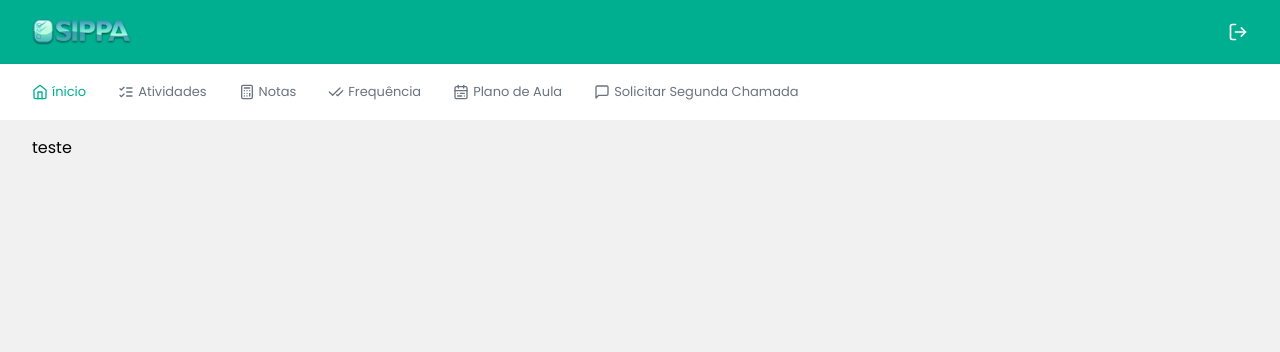
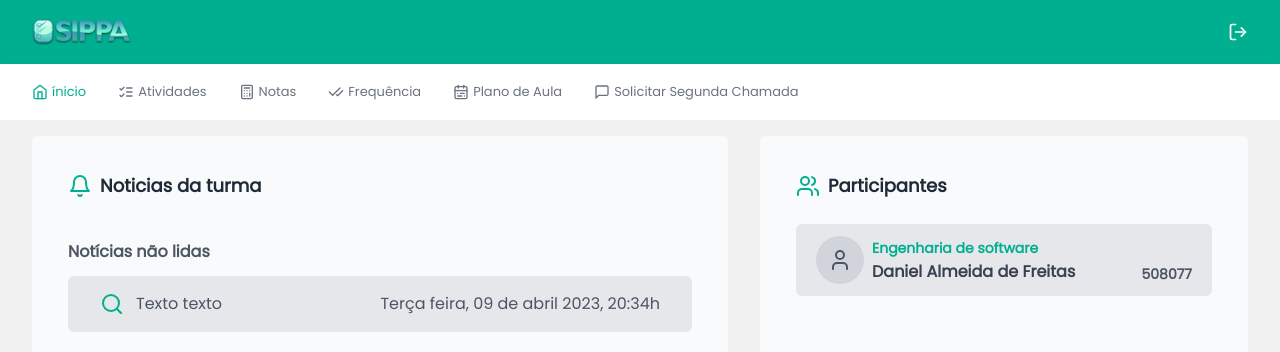
Before and after one commit to danielft2/sippa-2, a Next.js app: page /aplication/subjects/1 in a window 1280 px wide. Shown: the top 352 px of the page. Built offline with nearby package versions, Linux system fonts and the light colour scheme.

Commit message:
feat: menus de subjects

```diff
--- /dev/null
+++ b/src/app/aplication/subjects/[id]/components/CardNews.tsx
@@ -0,0 +1,17 @@
+import { Search } from 'lucide-react';
+
+export default function CardNews() {
+   return (
+      <div className="flex w-full flex-shrink-0 justify-between py-4 px-8 bg-gray-200 rounded-md">
+         <div className="flex gap-3">
+            <Search className="text-green-400"></Search>
+            <p className="text-gray-600">Texto texto</p>
+         </div>
+         <div>
+            <p className="text-gray-600">
+               Terça feira, 09 de abril 2023, 20:34h
+            </p>
+         </div>
+      </div>
+   );
+}
--- /dev/null
+++ b/src/app/aplication/subjects/[id]/components/CardPerson.tsx
@@ -0,0 +1,32 @@
+import { UserIcon } from 'lucide-react';
+
+interface Props {
+   backgroundDark: boolean;
+}
+
+export default function CardPerson(props: Props) {
+   return (
+      <div
+         className={`flex gap-2 rounded-md py-3 px-5 ${
+            props.backgroundDark ? 'bg-gray-200' : ''
+         }`}
+      >
+         <div className="flex flex-shrink-0 justify-center items-center w-12 h-12 rounded-full bg-gray-300">
+            <UserIcon className="text-gray-600"></UserIcon>
+         </div>
+         <div className="flex flex-wrap">
+            <span className="flex justify-start items-end w-full flex-shrink-0 text-sm font-semibold text-green-400">
+               Engenharia de software
+            </span>
+            <span className="flex justify-start items-end w-full flex-shrink-0 font-semibold text-gray-700">
+               Daniel Almeida de Freitas
+            </span>
+         </div>
+         <div className="flex justify-self-end">
+            <span className="flex items-end text-sm font-bold text-gray-600">
+               508077
+            </span>
+         </div>
+      </div>
+   );
+}
--- a/src/app/aplication/subjects/[id]/page.tsx
+++ b/src/app/aplication/subjects/[id]/page.tsx
@@ -1,7 +1,38 @@
+import { BellIcon, UsersIcon } from 'lucide-react';
+import CardNews from './components/CardNews';
+import CardPerson from './components/CardPerson';
+
 export default function DisciplineDetails() {
    return (
-      <div>
-         <span>teste</span>
-      </div>
+      <section className="grid grid-cols-12 gap-8">
+         <article className="col-span-7 bg-gray-50 px-9 py-6 rounded-t-md">
+            <div className="flex items-center gap-2 py-3 mb-7">
+               <BellIcon className="text-green-400"></BellIcon>
+               <h1 className="text-lg font-bold text-gray-800">
+                  Noticias da turma
+               </h1>
+            </div>
+            <div>
+               <h2 className="font-semibold text-gray-600">
+                  Notícias não lidas
+               </h2>
+               <div className="flex mt-3">
+                  <CardNews></CardNews>
+               </div>
+            </div>
+         </article>
+
+         <article className="col-span-5 bg-gray-50 px-9 py-6 rounded-t-md">
+            <div className="flex items-center gap-2 py-3">
+               <UsersIcon className="text-green-400"></UsersIcon>
+               <h1 className="text-lg font-bold text-gray-800">
+                  Participantes
+               </h1>
+            </div>
+            <div className="flex mt-3">
+               <CardPerson backgroundDark={true}></CardPerson>
+            </div>
+         </article>
+      </section>
    );
 }
--- /dev/null
+++ b/src/app/aplication/subjects/[id]/plano-de-aula/page.tsx
@@ -0,0 +1,38 @@
+import TitleBar from '../components/TitleBar';
+
+export default function ClassroomPlan() {
+   return (
+      <div className="bg-gray-50 px-9 py-6 rounded-t-md">
+         <TitleBar titleValue={'Plano de aulas'}></TitleBar>
+         <table className="min-w-full divide-y divide-gray-200">
+            <thead>
+               <tr>
+                  <th className="px-6 py-3 text-center text-md font-semibold text-gray-800">
+                     Aula
+                  </th>
+                  <th className="px-6 py-3 text-center text-md font-semibold text-gray-800">
+                     Plano de Aula
+                  </th>
+                  <th className="px-6 py-3 text-center text-md font-semibold text-gray-800">
+                     Diário de Aula
+                  </th>
+               </tr>
+            </thead>
+            <tbody className="text-gray-600">
+               <tr>
+                  <td className="px-6 py-4 text-center whitespace-pre-wrap">
+                     16/03/2022
+                  </td>
+                  <td className="px-6 py-4 text-center whitespace-pre-wrap">
+                     AP1
+                  </td>
+                  <td className="px-6 py-4 text-center whitespace-pre-wrap">
+                     Lorem Ipsum is simply dummy text of the printing and
+                     typesetting industry...
+                  </td>
+               </tr>
+            </tbody>
+         </table>
+      </div>
+   );
+}
```
